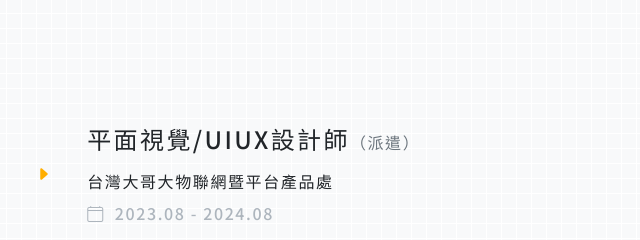
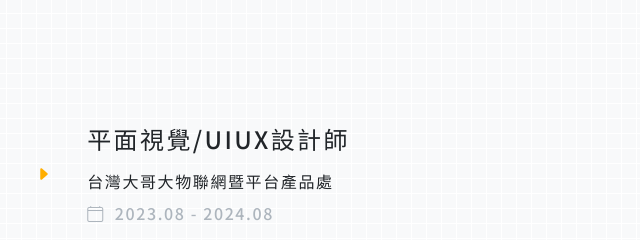
Before and after one commit to 510FJDJ/niniiwork, a website built with Vite: page index.html in a window 1280 px wide. Shown: the part 1100-1340 px from the top of the page, 294-934 px from the left. Built offline with nearby package versions, Linux system fonts and the light colour scheme.

Commit message:
delete text

```diff
--- a/index.html
+++ b/index.html
@@ -118,7 +118,7 @@
                           <i class="bi bi-caret-right-fill d-none d-lg-block text-success-300 me-lg-8"></i>
                           <i class="bi bi-caret-down-fill d-lg-none text-success-300"></i>
                           <div class="d-flex justify-content-center flex-column align-items-lg-start">
-                            <h5 class="h4-lg mb-3">平面視覺/UIUX設計師<span class="text-gray-400 h6">（派遣）</span></h5>
+                            <h5 class="h4-lg mb-3">平面視覺/UIUX設計師</h5>
                             <div class="d-flex justify-content-center flex-column align-items-lg-start">
                                 <p class="mb-1">台灣大哥大物聯網暨平台產品處</p>
                                 <p class="text-gray-300"><i class="bi bi-calendar4 me-2"></i>2023.08 - 2024.08</p>
```
Also changed, not shown: dist/index.html.
